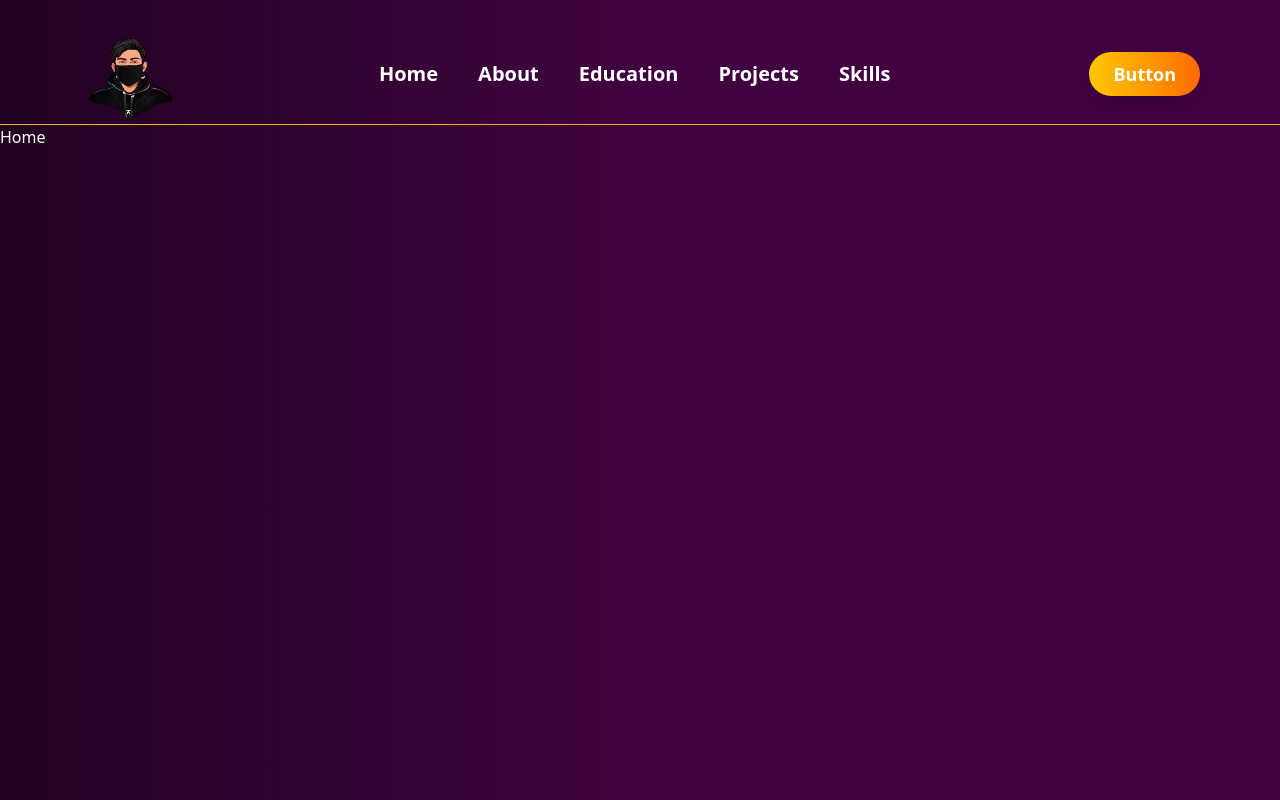
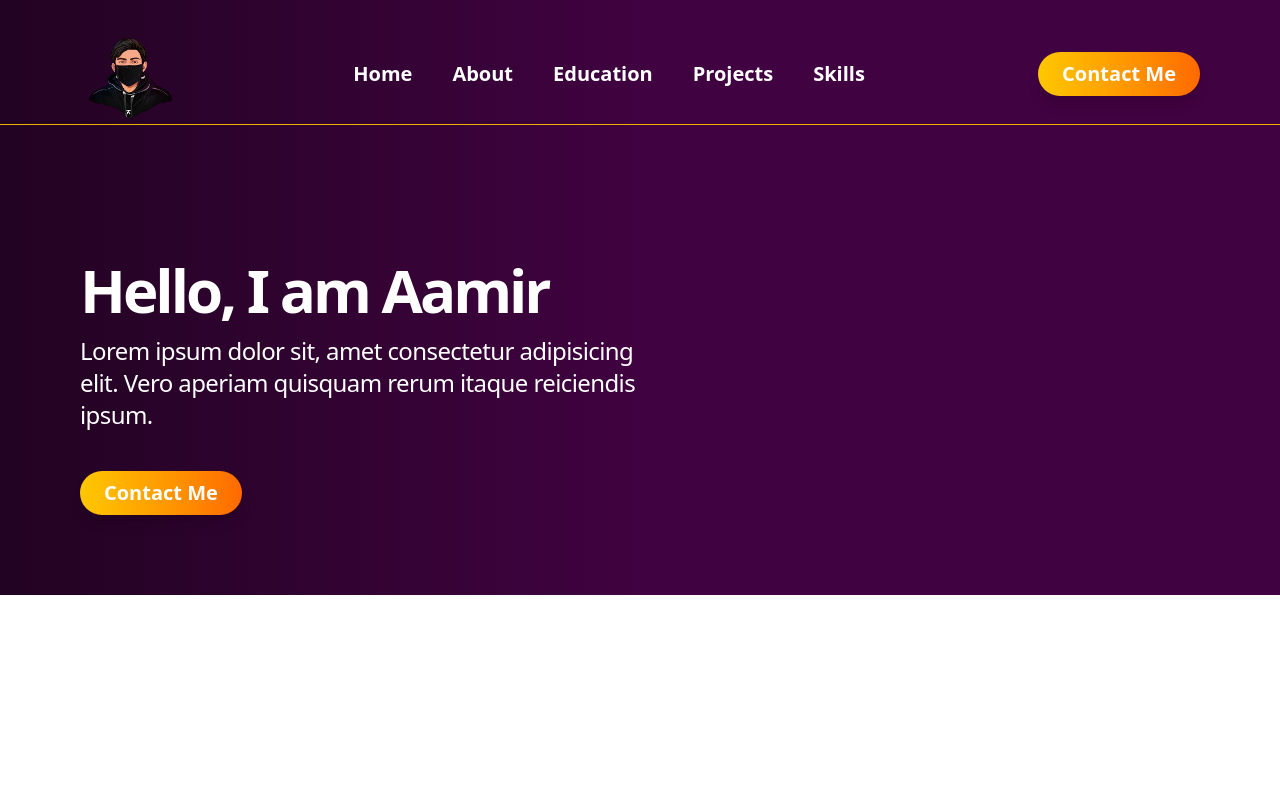
Before and after one commit to Aamir-786687/Portfolio, a React (Vite) app in the folder portfolio_react/: page / in a window 1280 px wide. Shown: the top 800 px of the page. Built offline with nearby package versions, Linux system fonts and the light colour scheme.

Commit message:
Navbar Added

```diff
--- a/portfolio_react/src/Components/Home/Home.jsx
+++ b/portfolio_react/src/Components/Home/Home.jsx
@@ -1,13 +1,25 @@
-import React from 'react'
+import React from "react";
 
 const Home = () => {
   return (
     <>
-    <div className="text-white h-500">
-        Home
-    </div>
+      <div className="text-white w-full justify-between items-start p-10 md:p-20 ">
+        <div className="md:w-2/4 md:pt-10">
+          <h1 className="text-3xl md:text-6xl font-bold flex leading-normal tracking-tighter">
+            Hello, I am Aamir
+          </h1>
+          <p className="text-sm md:text-2xl tracking-tight">
+            Lorem ipsum dolor sit, amet consectetur adipisicing elit. Vero
+            aperiam quisquam rerum itaque reiciendis ipsum.
+          </p>
+          <button className="mt-10 bg-gradient-to-r from-yellow-400 to-orange-500 text-white text-xl font-bold py-2 px-6 rounded-full shadow-lg transform transition-all duration-300 hover:scale-105 hover:shadow-[0_10px_20px_rgba(255,165,0,0.5)] hover:from-orange-500 hover:to-yellow-400">
+  Contact Me
+</button>
+
+        </div>
+      </div>
     </>
-  )
-}
+  );
+};
 
-export default Home
+export default Home;
--- a/portfolio_react/src/Components/Navbar/Navbar.jsx
+++ b/portfolio_react/src/Components/Navbar/Navbar.jsx
@@ -40,9 +40,10 @@ const Navbar = () => {
 
         {/* Desktop Button */}
         <div className="hidden md:block">
-          <button className="bg-gradient-to-r from-yellow-400 to-orange-500 text-white text-lg font-bold py-2 px-6 rounded-full shadow-lg hover:scale-105 transition-all duration-300">
-            Button
-          </button>
+        <button className="bg-gradient-to-r from-yellow-400 to-orange-500 text-white text-xl font-bold py-2 px-6 rounded-full shadow-lg transform transition-all duration-300 hover:scale-105 hover:shadow-[0_10px_20px_rgba(255,165,0,0.5)] hover:from-orange-500 hover:to-yellow-400">
+  Contact Me
+</button>
+
         </div>
 
         {/* Mobile Menu */}
@@ -65,9 +66,11 @@ const Navbar = () => {
             ))}
           </ul>
           <div className="mt-10 flex justify-center">
-            <button className="bg-gradient-to-r from-yellow-400 to-orange-500 text-white text-lg font-bold py-2 px-6 rounded-full shadow-lg hover:scale-105 transition-all duration-300">
-              Button
-            </button>
+          <button className="bg-gradient-to-r from-yellow-400 to-orange-500 text-white text-xl font-bold py-2 px-6 rounded-full shadow-lg transform transition-all duration-300 hover:scale-105 hover:shadow-[0_10px_20px_rgba(255,165,0,0.5)] hover:from-orange-500 hover:to-yellow-400">
+  Contact Me
+</button>
+
+
           </div>
         </div>
       </nav>
```
